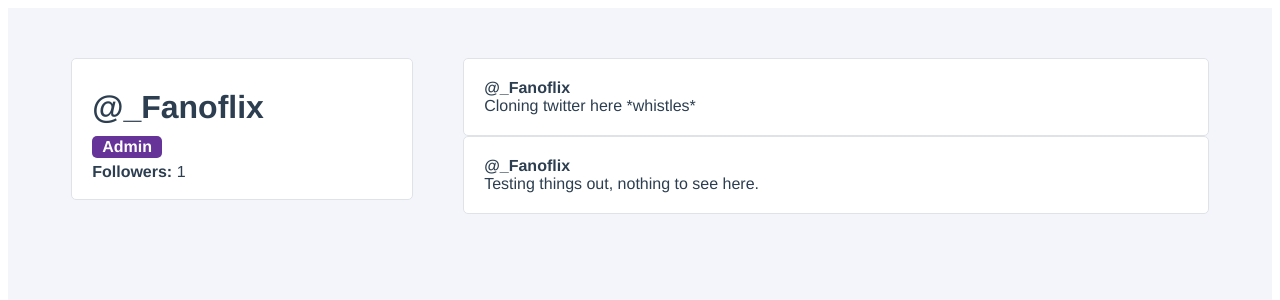
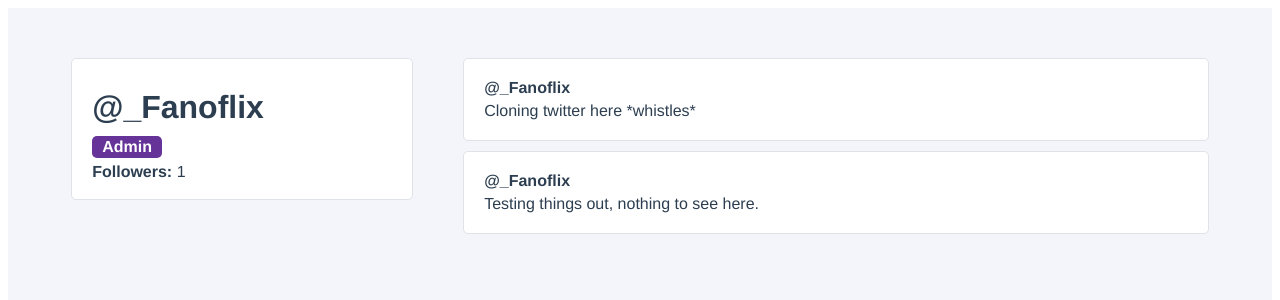
Before and after one commit to Fanoflix/twitter-clone, a Vue app: page / in a window 1280 px wide. Shown: the top 300 px of the page. Built offline with nearby package versions, Linux system fonts and the light colour scheme.

Commit message:
Update TweetItem Styling
Updated Image

```diff
--- a/src/components/TweetItem.vue
+++ b/src/components/TweetItem.vue
@@ -9,6 +9,7 @@
             </div>
         </div>
     </div>
+    <div class="gap"></div>
 </template>
 
 
@@ -47,6 +48,11 @@ export default {
 
 .tweet-item__user {
     font-weight: bold;
+    padding-bottom: 5px;
+}
+
+.gap {
+    height: 10px;
 }
 
 </style>
```
Also changed, not shown: Website So far.PNG.
